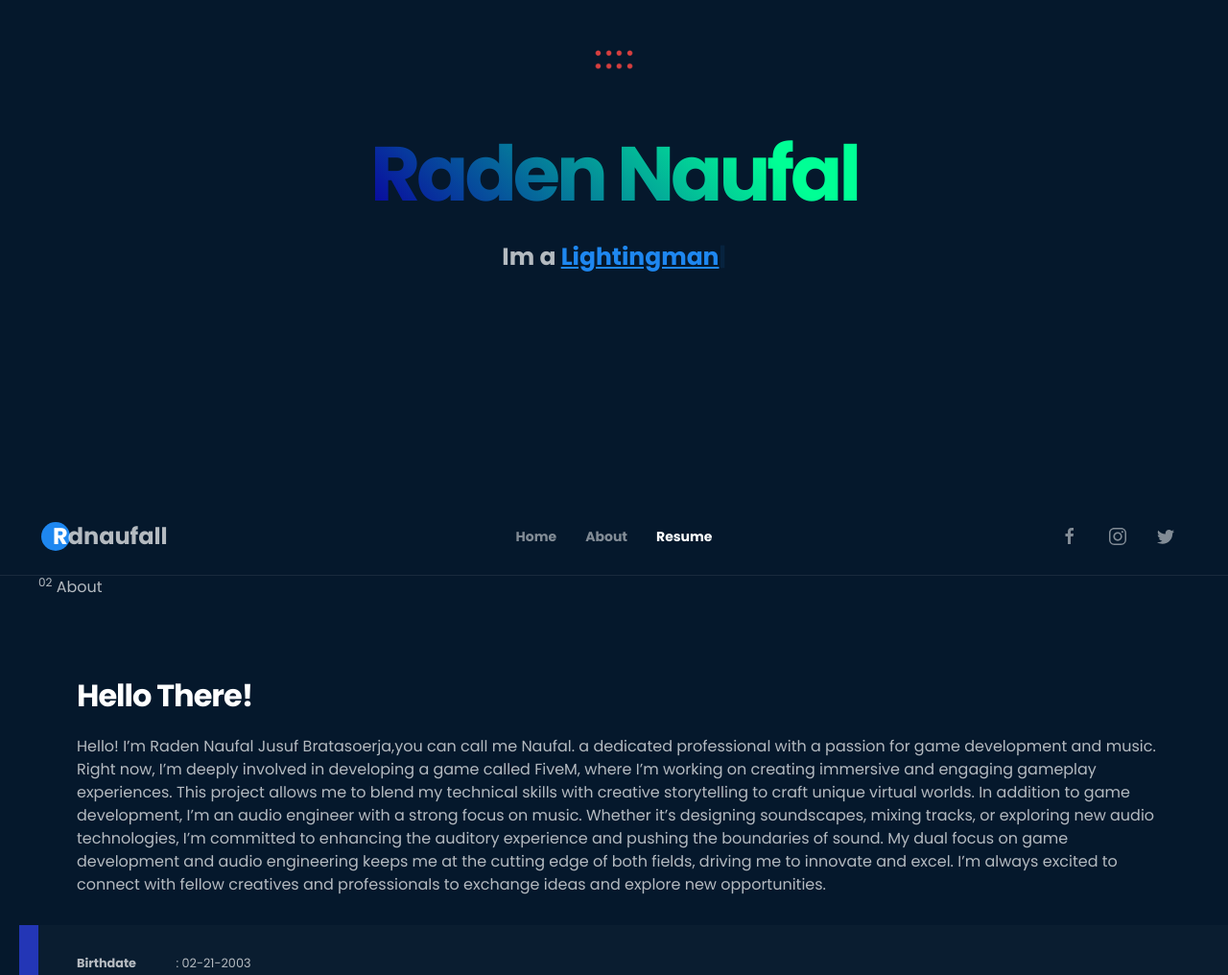
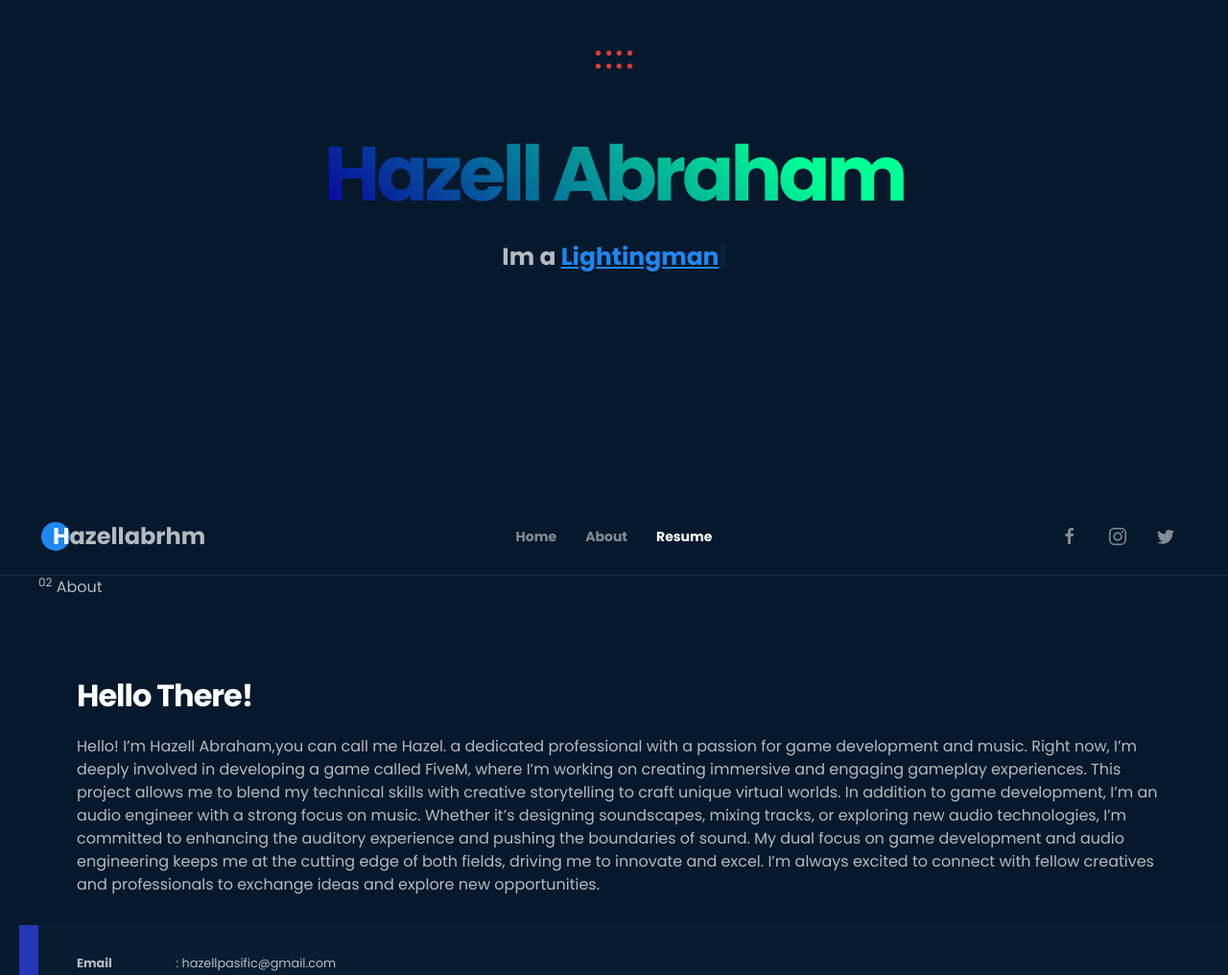
Before and after one commit to hazellabrhm/hazellabrhm, a website: page index.html in a window 1280 px wide. Shown: the part 200-1216 px from the top of the page at 96% size. Drawn offline with Linux system fonts and the light colour scheme.

Commit message:
Update index.html

```diff
--- a/index.html
+++ b/index.html
@@ -3,7 +3,7 @@
 
 <head>
   <title>
-    Rdnaufall - Personal Portofolio
+    Hazellabrhm - Personal Portofolio
   </title>
   <meta charset="utf-8" />
   <meta name="viewport" content="width=device-width, initial-scale=1" />
@@ -45,7 +45,7 @@
         </div>
         <div class="uk-container uk-text-center yb-profile-desc-wrap uk-position-relative">
           <img src="src/img/x1.png" alt="" width="60" />
-          <h1 class="uk-text-bold yb-gradient-text"><span>Raden</span> <span>Naufal</span></h1>
+          <h1 class="uk-text-bold yb-gradient-text"><span>Hazell</span> <span>Abraham</span></h1>
           <div class="uk-text-bold yb-myjob">
             Im a <span id="typed" class="typed"></span>
           </div>
@@ -58,7 +58,7 @@
     <nav class="yb-main-menu " id="main-menu">
       <div class="uk-container" data-uk-navbar>
         <div class="uk-navbar-left">
-          <a class="yb-logo uk-navbar-item uk-logo" href="index.html"><span>Rdnaufall</span></a>
+          <a class="yb-logo uk-navbar-item uk-logo" href="index.html"><span>Hazellabrhm</span></a>
         </div>
         <div class="uk-navbar-right uk-hidden@m">
           <a class="uk-navbar-toggle" href="#" id="btn-menu-toggle">
@@ -129,21 +129,21 @@
                 <div class="yb-my-profile-desc-top">
                   <h2 class="yb-section-title">Hello There!</h2>
                   <p>
-                    Hello! I’m Raden Naufal Jusuf Bratasoerja,you can call me Naufal. a dedicated professional with a passion for game development and music. Right now, I’m deeply involved in developing a game called FiveM, where I’m working on creating immersive and engaging gameplay experiences. This project allows me to blend my technical skills with creative storytelling to craft unique virtual worlds.
+                    Hello! I’m Hazell Abraham,you can call me Hazel. a dedicated professional with a passion for game development and music. Right now, I’m deeply involved in developing a game called FiveM, where I’m working on creating immersive and engaging gameplay experiences. This project allows me to blend my technical skills with creative storytelling to craft unique virtual worlds.
                     In addition to game development, I’m an audio engineer with a strong focus on music. Whether it’s designing soundscapes, mixing tracks, or exploring new audio technologies, I’m committed to enhancing the auditory experience and pushing the boundaries of sound.
                     My dual focus on game development and audio engineering keeps me at the cutting edge of both fields, driving me to innovate and excel. I’m always excited to connect with fellow creatives and professionals to exchange ideas and explore new opportunities.
                   </p>
                 </div>
                 <div class="yb-my-profile-desc-bottom yb-bg-soft">
                   <ul class="yb-my-profile-desc-info uk-list">
-                    <li>
+<!--                     <li>
                       <span>Birthdate</span> : 02-21-2003
                     </li>
                     <li>
                       <span>Phone</span> : +62 815-7308-3038
-                    </li>
+                    </li> -->
                     <li>
-                      <span>Email</span> : njmbdg21@gmail.com
+                      <span>Email</span> : hazellpasific@gmail.com
                     </li>
                   </ul>
                 </div>
```
